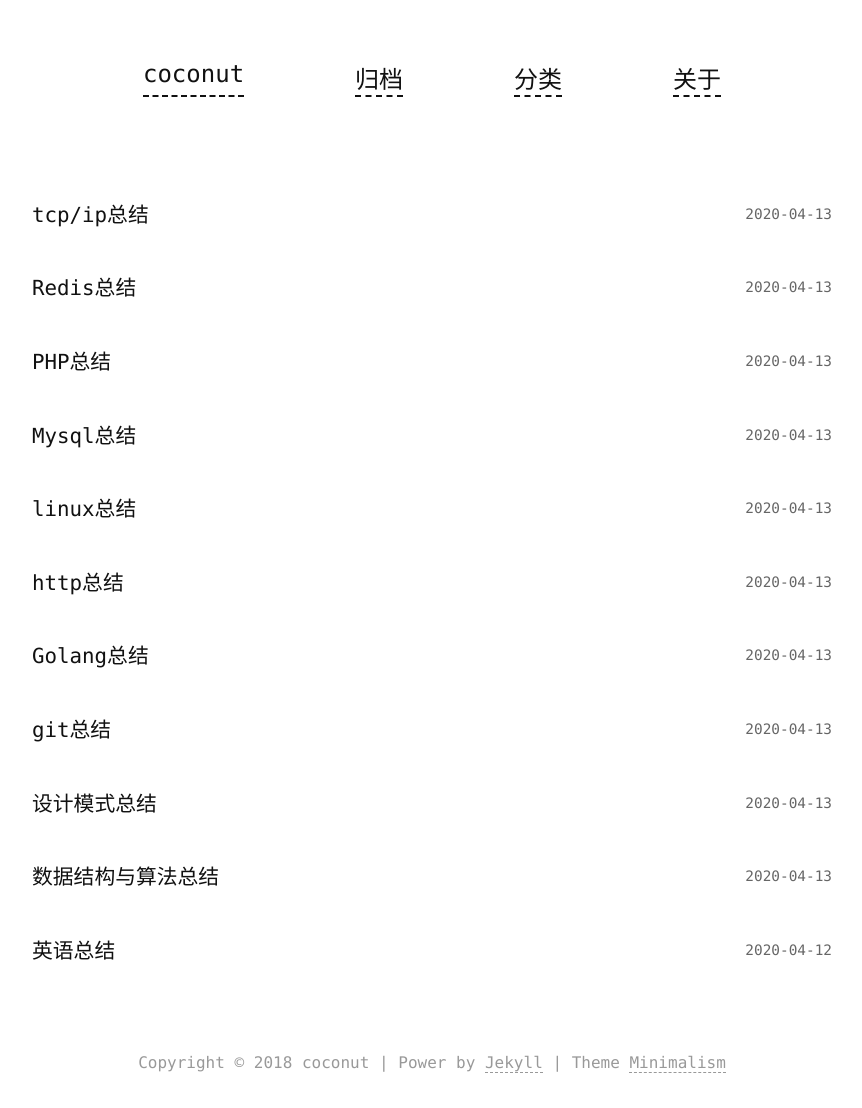
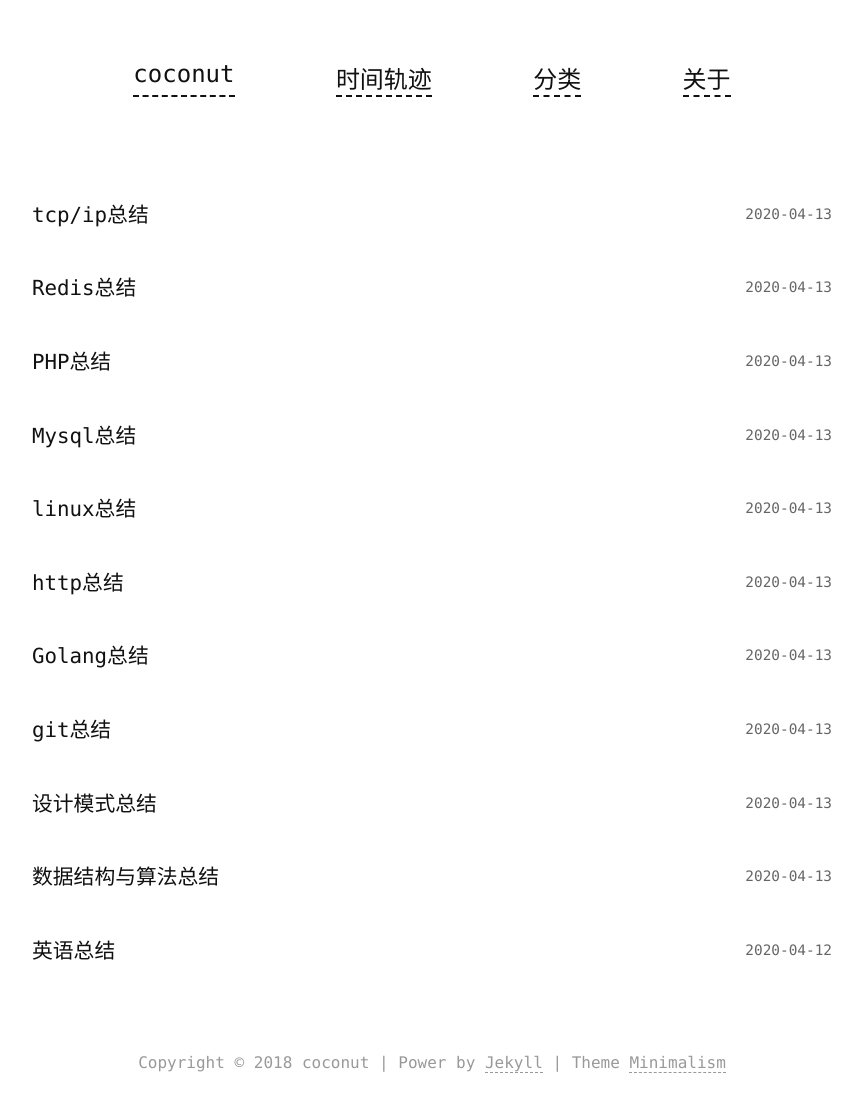
Before and after one commit to hi-yee/coconut.github.io, a Jekyll site: the page built from articles.md, in a window 1280 px wide. Shown: the whole page, without its empty margins (208-1070 px from the left). Built offline with Jekyll 4.4.1, drawn with Linux system fonts in a browser that asks for light colours.

Commit message:
‘归档’改成‘时间轨迹’

```diff
--- a/_layouts/archive.html
+++ b/_layouts/archive.html
@@ -8,7 +8,7 @@
       {% if page.title %}
         {{ page.title }}
       {% else %}
-        归档
+        时间轨迹
       {% endif %}
     </title>
 
--- a/_layouts/articles.html
+++ b/_layouts/articles.html
@@ -20,7 +20,7 @@
   <body>
     <div class="header">
       <a href="/">{{ site.title }}</a>
-      <a href="/archive">归档</a>
+      <a href="/archive">时间轨迹</a>
       <a href="/categories">分类</a>
       <a href="/about">关于</a>
     </div>
```
